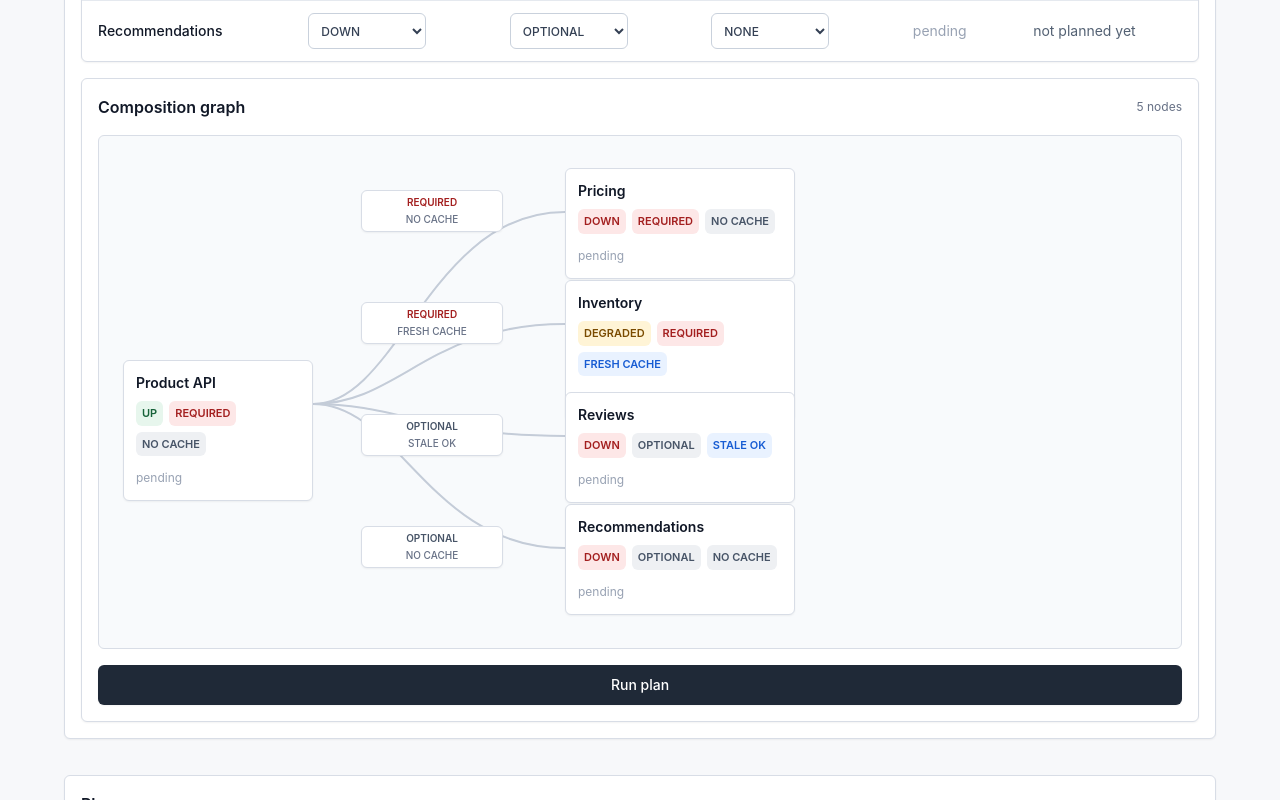
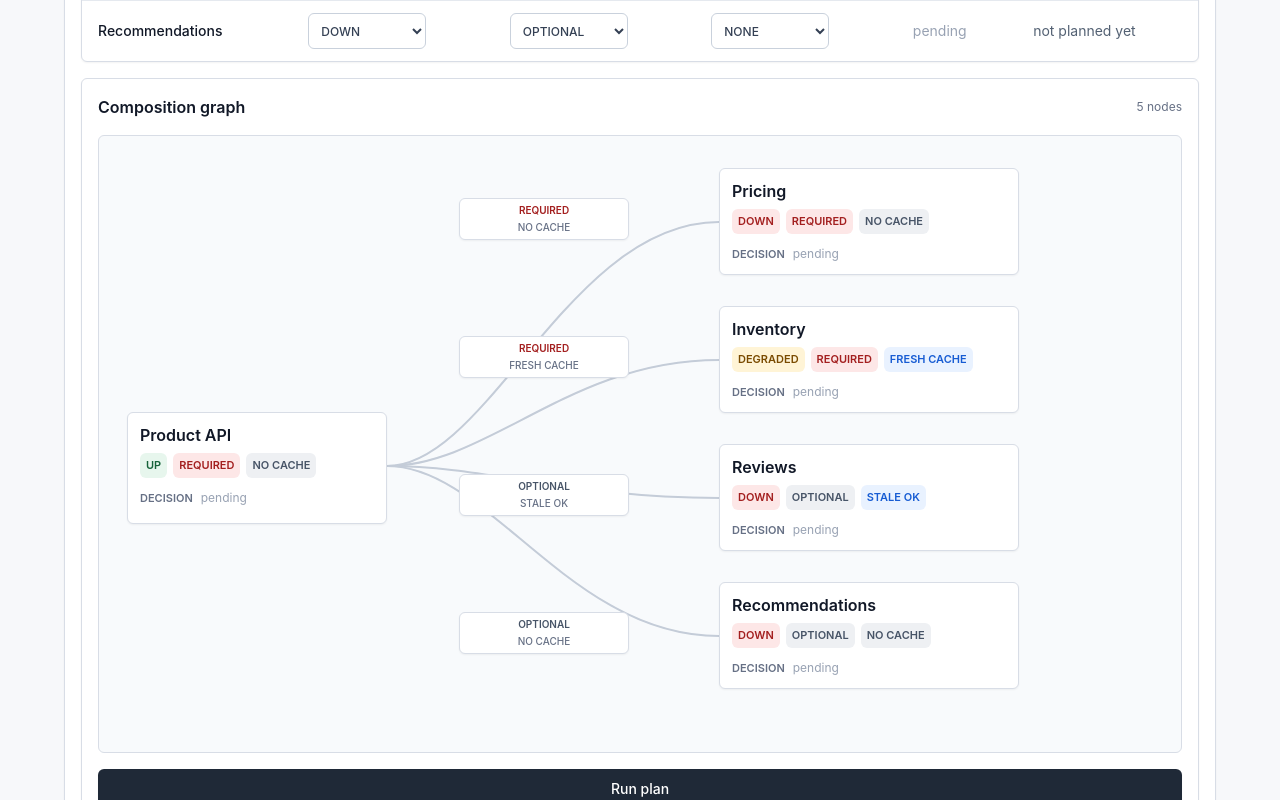
Before and after one commit to shradiphylleia/delta, a React (Vite) app in the folder frontend/: page / in a window 1280 px wide. Shown: the part 1680-2480 px from the top of the page. Built offline with nearby package versions, Linux system fonts and the light colour scheme.

Commit message:
improv: the composite graph spacing logic

```diff
--- a/frontend/src/App.tsx
+++ b/frontend/src/App.tsx
@@ -563,13 +563,13 @@ function GraphView({
   const root = scenario.nodes.find((item) => item.name === scenario.root);
   const deps = scenario.nodes.filter((item) => item.name !== scenario.root);
   const rootDecision = root ? decisionsByName.get(root.name) : undefined;
-  const rowHeight = 112;
-  const nodeHeight = 88;
-  const graphWidth = 720;
-  const rootX = 24;
-  const rootWidth = 190;
-  const depX = 466;
-  const depWidth = 230;
+  const rowHeight = 138;
+  const nodeHeight = 108;
+  const graphWidth = 960;
+  const rootX = 28;
+  const rootWidth = 260;
+  const depX = 620;
+  const depWidth = 300;
   const rootY = Math.max(136, deps.length * rowHeight / 2);
   const graphHeight = Math.max(360, deps.length * rowHeight + 64);
 
@@ -585,7 +585,7 @@ function GraphView({
             return (
               <path
                 key={item.name}
-                d={`M ${rootX + rootWidth} ${rootY + nodeHeight / 2} C 300 ${rootY + nodeHeight / 2}, 330 ${y}, ${depX} ${y}`}
+                d={`M ${rootX + rootWidth} ${rootY + nodeHeight / 2} C 390 ${rootY + nodeHeight / 2}, 470 ${y}, ${depX} ${y}`}
                 className={edgeStrokeClass(decision)}
                 fill="none"
                 strokeWidth="2"
@@ -604,7 +604,7 @@ function GraphView({
           const top = depY(index, rowHeight);
           return (
             <div key={item.name}>
-              <div className="absolute" style={{ left: 262, top: top + 22, width: 142 }}>
+              <div className="absolute" style={{ left: 360, top: top + 30, width: 170 }}>
                 <EdgeLabel item={item} />
               </div>
               <div className="absolute" style={{ left: depX, top, width: depWidth }}>
@@ -630,18 +630,29 @@ function GraphNode({
   return (
     <div
       className={`relative z-10 w-full rounded-md border bg-white p-3 shadow-sm ${nodeClass(decision?.decision)} ${
-        variant === "root" ? "min-h-[96px]" : "min-h-[80px]"
+        variant === "root" ? "min-h-[112px]" : "min-h-[104px]"
       }`}
     >
       <div>
-        <div className="break-words text-sm font-semibold leading-5">{item.name}</div>
+        <div className="break-words text-base font-semibold leading-5">{item.name}</div>
         <div className="mt-2 flex flex-wrap gap-1.5 text-[11px]">
-          <PolicyChip value={item.health} tone={healthTone(item.health)} />
-          <PolicyChip value={item.criticality} tone={item.criticality === "REQUIRED" ? "critical" : "neutral"} />
-          <PolicyChip value={cacheLabel(item.cachePolicy)} tone={item.cachePolicy === "NONE" ? "neutral" : "cache"} />
+          <PolicyChip value={item.health} tone={healthTone(item.health)} title={`health: ${item.health}`} />
+          <PolicyChip
+            value={item.criticality}
+            tone={item.criticality === "REQUIRED" ? "critical" : "neutral"}
+            title={`criticality: ${item.criticality}`}
+          />
+          <PolicyChip
+            value={cacheLabel(item.cachePolicy)}
+            tone={item.cachePolicy === "NONE" ? "neutral" : "cache"}
+            title={`cache policy: ${item.cachePolicy}`}
+          />
         </div>
       </div>
-      <div className="mt-2">{decision ? <Badge value={decision.decision} /> : <span className="text-xs text-[#98a2b3]">pending</span>}</div>
+      <div className="mt-3 flex flex-wrap items-center gap-2">
+        <span className="text-[11px] font-semibold uppercase text-[#667085]">Decision</span>
+        {decision ? <Badge value={decision.decision} /> : <span className="text-xs text-[#98a2b3]">pending</span>}
+      </div>
     </div>
   );
 }
@@ -657,8 +668,20 @@ function EdgeLabel({ item }: { item: Node }) {
   );
 }
 
-function PolicyChip({ value, tone }: { value: string; tone: "good" | "warn" | "bad" | "cache" | "critical" | "neutral" }) {
-  return <span className={`rounded-md px-1.5 py-1 font-semibold ${policyClass(tone)}`}>{value}</span>;
+function PolicyChip({
+  value,
+  tone,
+  title
+}: {
+  value: string;
+  tone: "good" | "warn" | "bad" | "cache" | "critical" | "neutral";
+  title?: string;
+}) {
+  return (
+    <span className={`rounded-md px-1.5 py-1 font-semibold ${policyClass(tone)}`} title={title}>
+      {value}
+    </span>
+  );
 }
 
 function SummaryTile({ label, value, tone }: { label: string; value: string; tone?: Decision | Outcome }) {
```
